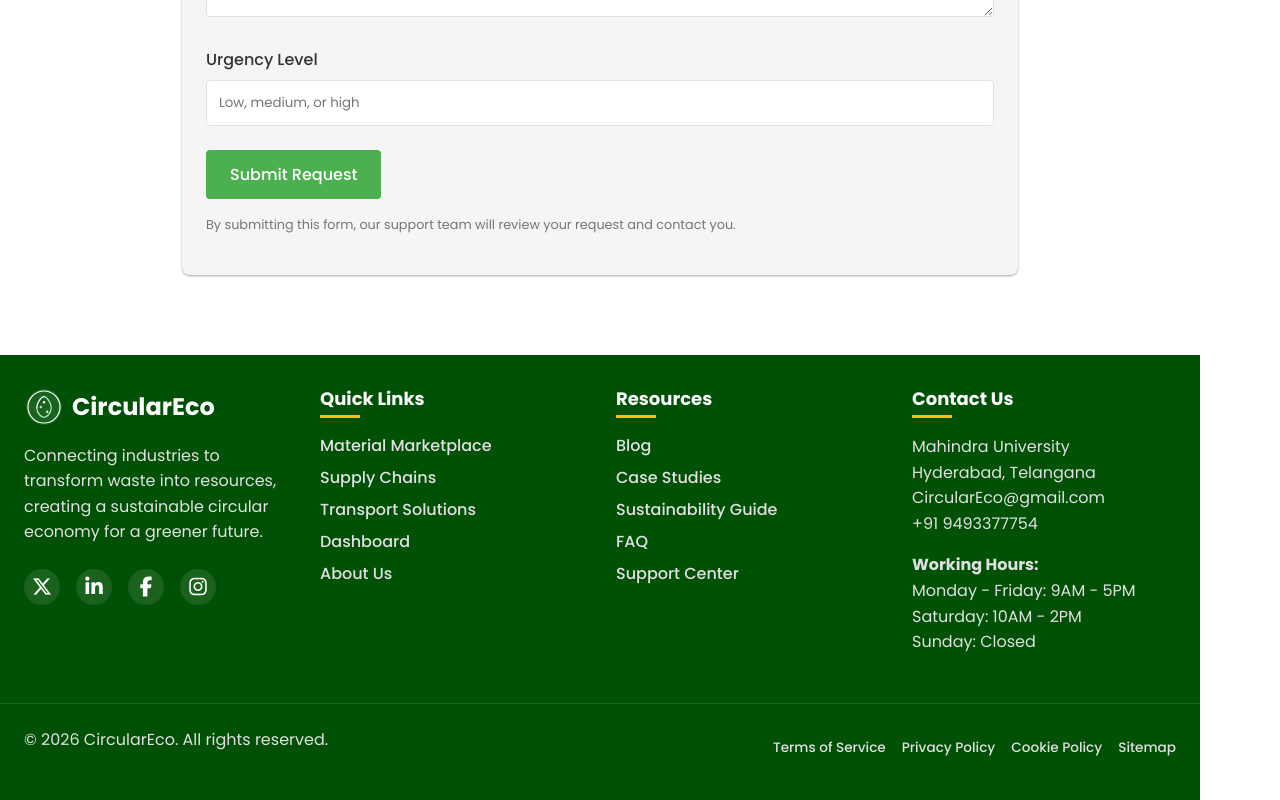
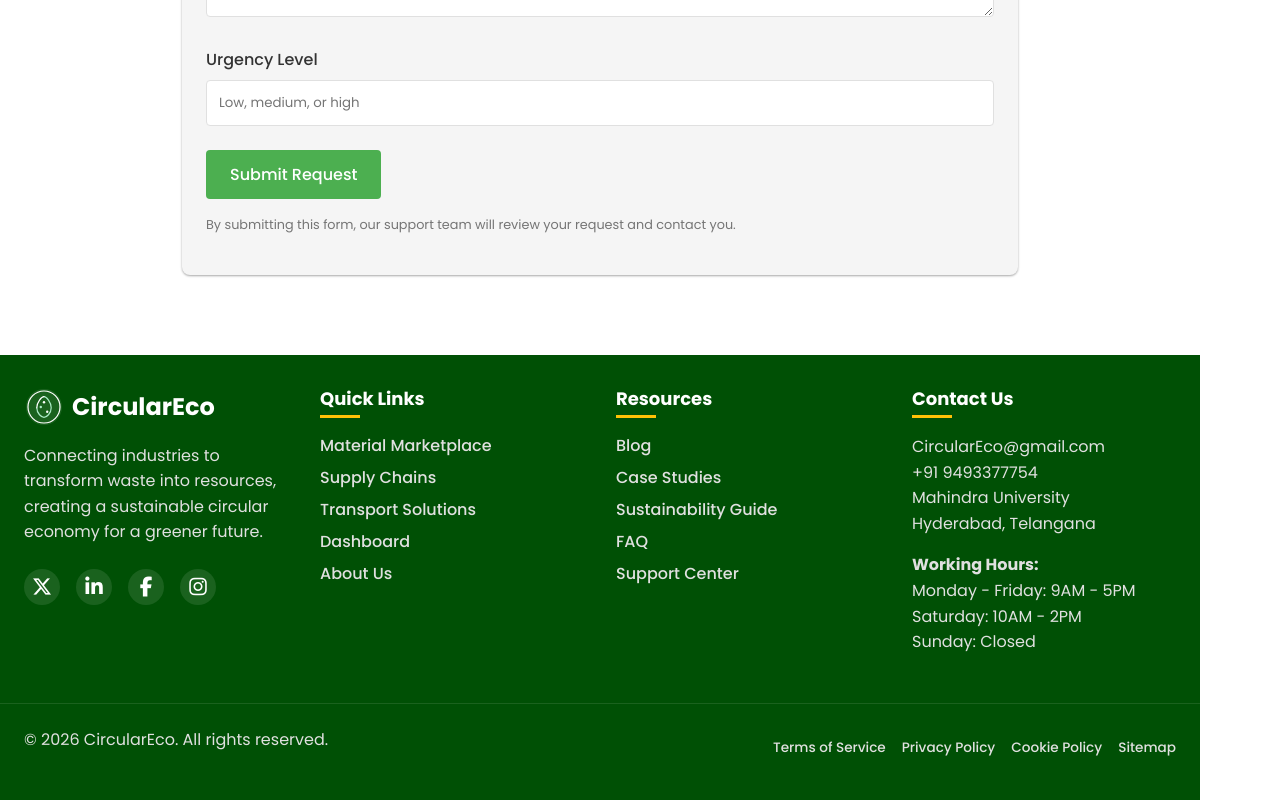
Before and after one commit to sujithreddy200514/Circular-Economy-Marketplace, a React (Vite) app in the folder client/: page /#/resources/support in a window 1280 px wide. Shown: the part 1437-2237 px from the top of the page. Built offline with nearby package versions, Linux system fonts and the light colour scheme; the HTML template or start-up script is replaced by a standard one.

Commit message:
Reorder contact details

```diff
--- a/client/src/components/layout/Footer.tsx
+++ b/client/src/components/layout/Footer.tsx
@@ -260,10 +260,10 @@ const Footer: React.FC = () => {
         <FooterSection>
           <FooterHeading>Contact Us</FooterHeading>
           <FooterText>
+            CircularEco@gmail.com<br />
+            +91 9493377754<br />
             Mahindra University<br />
-            Hyderabad, Telangana<br />
-            CircularEco@gmail.com<br />
-            +91 9493377754
+            Hyderabad, Telangana
           </FooterText>
           <FooterText>
             <strong>Working Hours:</strong><br />
```
